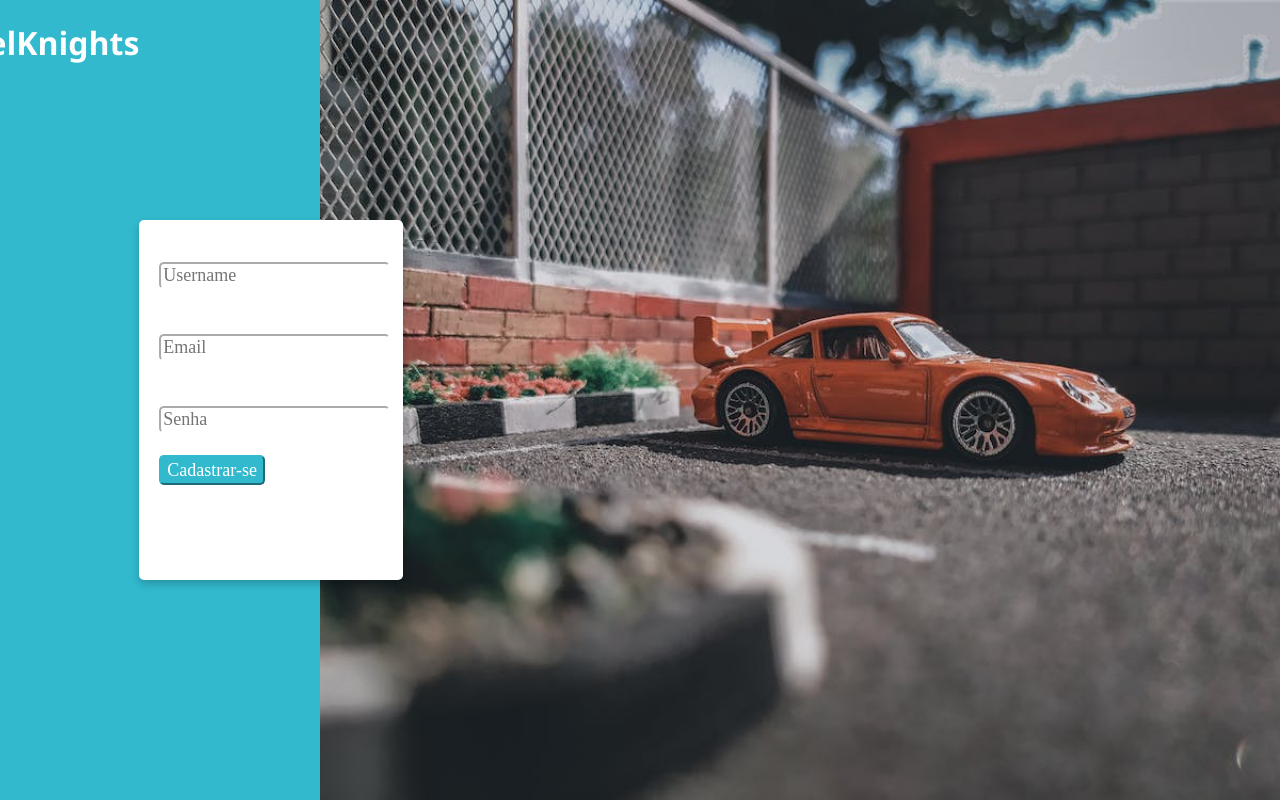
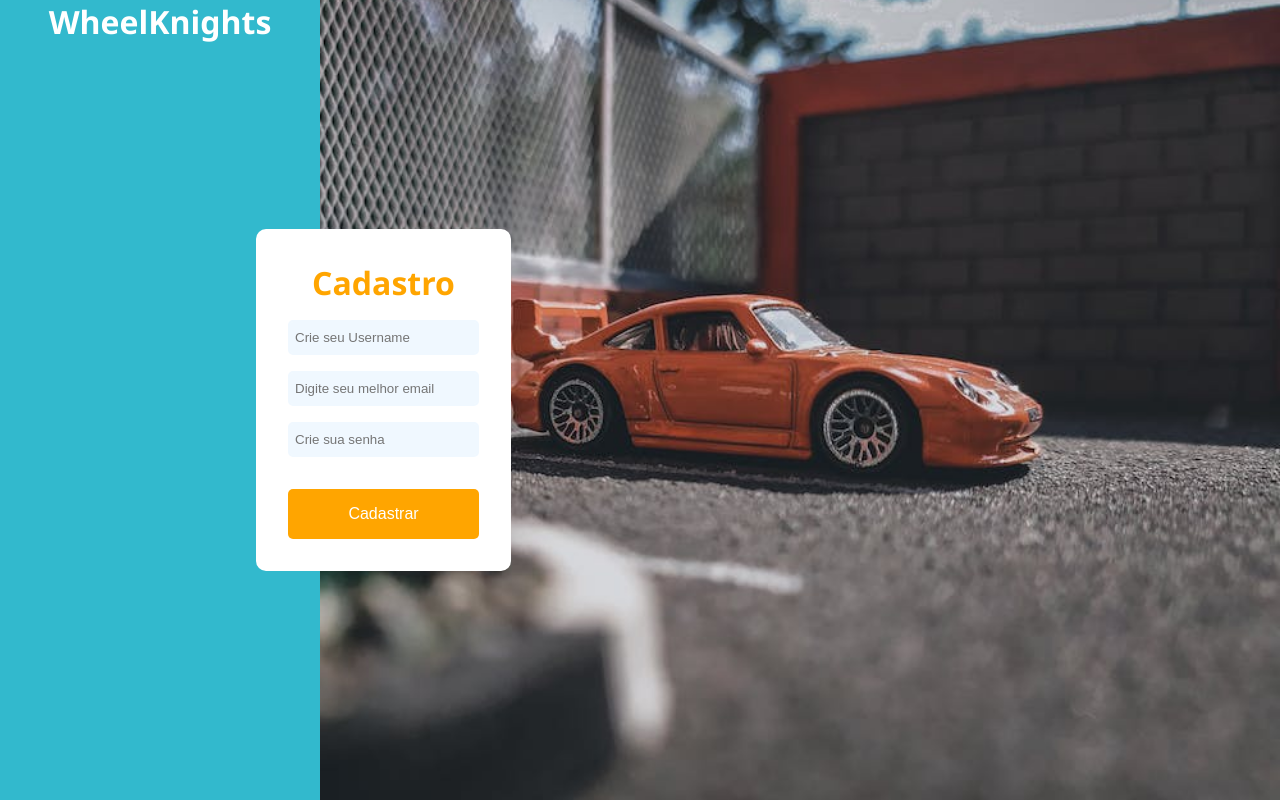
Before and after one commit to KauanLuc/WheelKnights, a website: page site/public/signup.html in a window 1280 px wide. Drawn offline with Linux system fonts and the light colour scheme.

Commit message:
Mudança no css de signup

```diff
--- /dev/null
+++ b/site/public/css/sign.css
@@ -0,0 +1,99 @@
+*{
+    padding: 0;
+    margin: 0;
+}
+
+body{
+    font-family: 'Segoe UI';
+    display: flex;
+    align-items: center;
+    height: 100vh;
+}
+
+.banner_signup{
+    float: left;
+    width: 100%;
+    height: 100vh;
+    background-image: url(../assets/img/banner-signup.jpeg);
+    background-size: cover;
+    background-position: center;
+}
+
+.left_solid{
+    float: right;
+    width: 25%;
+    height: 100vh;
+    background-color: #32B9CD;
+    display: flex;
+    justify-content: center;
+    position: absolute;
+}
+
+.left_solid h1 a{
+    text-decoration: none;
+    color: white;
+}
+
+.content{
+    background-color: white;
+    padding: 2rem;
+    border-radius: 10px;
+    min-width: 10%;
+    overflow: auto;
+    position: absolute;
+    margin: 0 20vw;
+}
+
+h1{
+    margin-bottom: 1rem;
+    text-align: center;
+    color: orange;
+}
+
+h1 span{
+    color: orange;
+}
+
+.content .form{
+    display: flex;
+    flex-direction: column;
+    gap: 1rem;
+}
+
+.span_required{
+    font-size: 10px;
+    margin: 3px 0 0 1px;
+    color: red;
+    display: none;
+}
+
+.inputs{
+    padding: 8px 5px;
+    outline: none;
+    border-radius: 5px;
+    background-color: aliceblue;
+    border: 2px solid aliceblue;
+    width: 100%;
+    box-sizing: border-box;
+}
+
+.inputs:focus{
+    border-color: #32B9CD;
+}
+
+button[onclick="cadastrar()"]{
+    padding: 1rem;
+    font-size: 1rem;
+    outline: none;
+    border: none;
+    border-radius: 5px;
+    margin-top: 1rem;
+    background-color: orange;
+    color: white;
+    cursor: pointer;
+    transition: .3s;
+}
+
+button[onclick="cadastrar()"]:hover{
+    background-color: orangered;
+}
--- a/site/public/css/style.css
+++ b/site/public/css/style.css
@@ -130,157 +130,3 @@ border-radius: 15px;
   align-items: center;
   color: white;
 }
-
-/*Signup*/
-.banner_signup{
-  float: right;
-  width: 75%;
-  height: 100vh;
-  background-image: url(../assets/img/banner-signup.jpeg);
-  background-size: cover;
-  background-position: center;
-}
-
-.left_solid{
-  float: right;
-  width: 25%;
-  height: 100vh;
-  background-color: #32B9CD;
-  display: flex;
-  justify-content: center;
-  font-family:'Segoe UI';
-  position: absolute;
-}
-
-.left_solid h1 a{
-  text-decoration: none;
-  color: white;
-}
-
-.signup_form {
-  background-color: white;
-  padding: 20px;
-  border-radius: 5px;
-  box-shadow: 0 4px 8px 0 rgba(0, 0, 0, 0.2);
-  position: relative;
-  top: 50%;
-  transform: translateY(-50%);
-  left: 50;
-  width: 70%;
-  height: 40%;
-}
-
-.signup_form input{
-  margin: 10% 0;
-  border-color: white;
-  border-radius: 5px;
-  font-family: 'Times New Roman';
-  font-size: large;
-}
-
-.signin_form div{
-  display: flex;
-  justify-content: center;
-}
-
-div button{
-  background-color: #32B9CD;
-  border-color: #32B9CD;
-  border-radius: 5px;
-  height: 30px;
-  font-family: 'Times New Roman';
-  font-size: large;
-  color: white;
-}
-
-/*Signin*/
-.banner_signin{
-  float: right;
-  width: 75%;
-  height: 100vh;
-  background-image: url(../assets/img/up.jpeg);
-  background-size: cover;
-  background-position: center;
-}
-
-.left_solid{
-  float: right;
-  width: 25%;
-  height: 100vh;
-  background-color: #32B9CD;
-  display: flex;
-  justify-content: center;
-  font-family:'Segoe UI';
-  position: relative;
-}
-
-.left_solid h1 a{
-  text-decoration: none;
-  color: white;
-}
-
-.signin_form form{
-  background-color: white;
-  padding: 20px;
-  border-radius: 5px;
-  box-shadow: 0 4px 8px 0 rgba(0, 0, 0, 0.2);
-  position: absolute;
-  top: 50%;
-  transform: translateY(-50%);
-  left: 50;
-  width: 70%;
-  height: 28%;
-}
-
-.signin_form form input{
-  margin: 10% 0;
-  border-color: white;
-  border-radius: 5px;
-  font-family: 'Times New Roman';
-  font-size: large;
-}
-
-form div{
-  display: flex;
-  justify-content: center;
-}
-
-div button{
-  background-color: #32B9CD;
-  border-color: #32B9CD;
-  border-radius: 5px;
-  height: 30px;
-  font-family: 'Times New Roman';
-  font-size: large;
-  color: white;
-}
-
-.text{
-  text-align: justify;
-  max-width: 600px;
-  padding: 20px;
-}
-
-.text h1{
-  color: orange;
-}
-
-.text h2{
-  color: #32B9CD;
-}
-
-.text p{
-  font-size: larger;
-  font-family: 'Times Nem Roman';
-}
-
-.text span{
-  font-size: small;
-  font-family:'Times New Roman';
-}
-
-.container{
-  display: flex;
-  justify-content: center;
-  align-items: center;
-}
--- a/site/public/signup.html
+++ b/site/public/signup.html
@@ -3,22 +3,30 @@
 <head>
     <meta charset="UTF-8">
     <meta name="viewport" content="width=device-width, initial-scale=1.0">
-    <link rel="stylesheet" href="css/style.css">
+    <link rel="stylesheet" href="css/sign.css">
     <title>Cadastro - WK</title>
 </head>
 <body>
     <div class="banner_signup"></div>
     <div class="left_solid">
         <h1><a href="index.html">WheelKnights</a></h1>
-        <div class="signup_form">
-
-                <input type="text" id="userName" placeholder="Username" class="required" oninput="nameValidate()">
-                <input type="email" name="" id="email" placeholder="Email" class="required" oninput="emailValidate()">
-                <input type="password" id="senha" placeholder="Senha" class="required" oninput="passwordValidate()">
-                <div>
-                    <button onclick="cadastrar()">Cadastrar-se</button>
-                </div>
-
+    </div>
+    <div class="content">
+        <h1>Cadastro</h1>
+        <div class="form">
+            <div>
+                <input type="text" placeholder="Crie seu Username" class="inputs required" id="userName" oninput="nameValidate()">
+                <span class="span_required">Username deve ter no mínimo 3 caracteres</span>
+            </div>
+            <div>
+                <input type="text" placeholder="Digite seu melhor email" class="inputs required" id="email"  oninput="emailValidate()">
+                <span class="span_required">Digite um email válido</span>
+            </div>
+            <div>
+                <input type="password" placeholder="Crie sua senha" class="inputs required" id="senha" oninput="passwordValidate()">
+                <span class="span_required">A senha deve ter no mínimo 8 caracteres</span>
+            </div>
+            <button onclick="cadastrar()">Cadastrar</button>
         </div>
     </div>
 </body>
@@ -27,14 +35,17 @@
 <script>
 
 const fields = document.querySelectorAll('.required');
+const spans = document.querySelectorAll('.span_required');
 const emailRegex = /^[\w-\.]+@([\w-]+\.)+[\w-]{2,4}$/;
 
 function setError(index){
     fields[index].style.border = '2px solid red';
+    spans[index].style.display = 'block';
 }
 
 function removeError(index){
     fields[index].style.border = '';
+    spans[index].style.display = 'none';
 }
 
 function nameValidate(){
```
Also changed, not shown: site/public/assets/img/icon-dashboard-white.png (added), site/public/assets/img/icon-dashboard.png (added).
